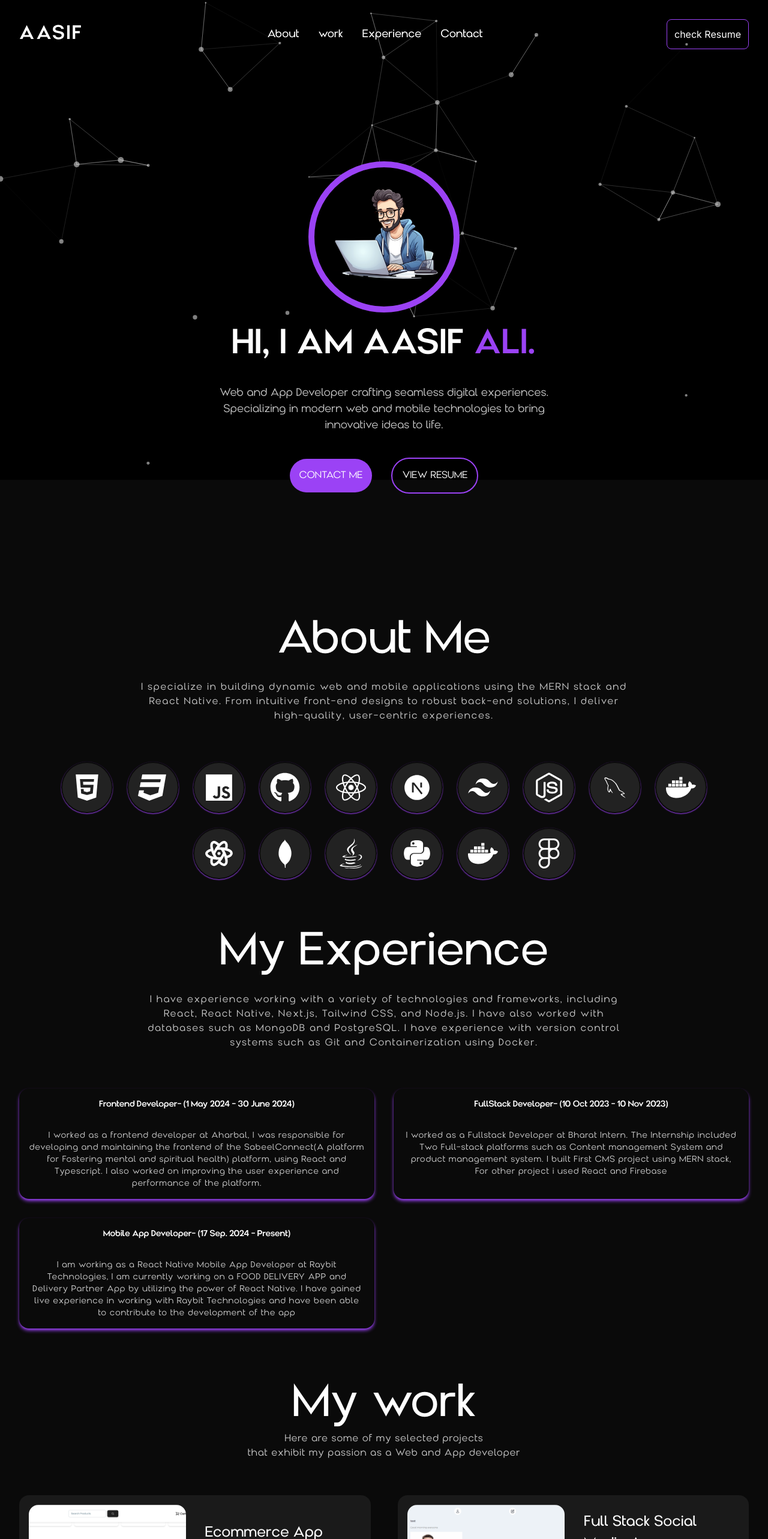
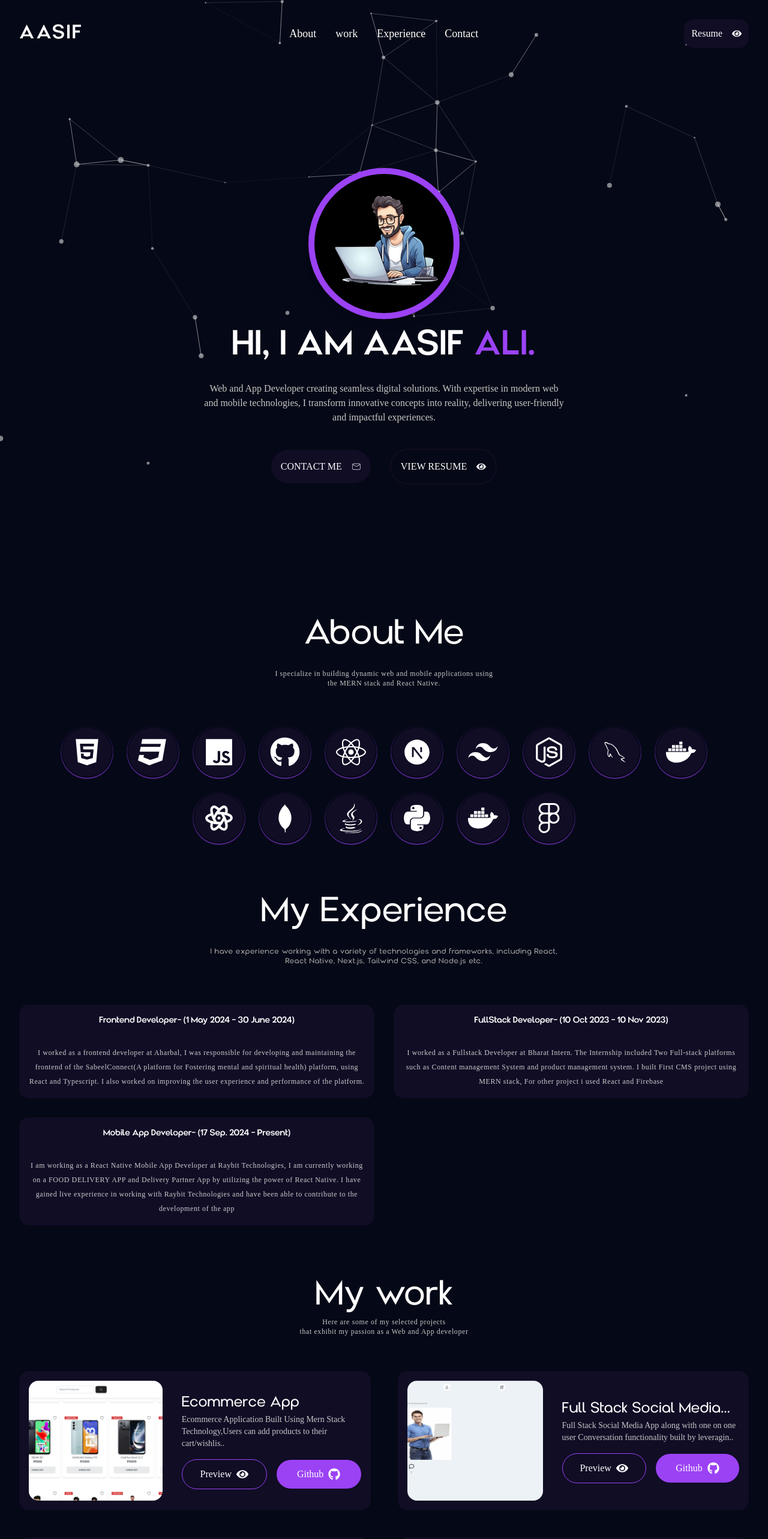
Before and after one commit to meAasifAli/next_portfolio, a Next.js app: page / in a window 1280 px wide. Shown: the top 2566 px of the page at 60% size. Built offline with nearby package versions, Linux system fonts and the light colour scheme; a web font is replaced by a local one.

Commit message:
added different bg color

```diff
--- a/package.json
+++ b/package.json
@@ -11,6 +11,8 @@
   "dependencies": {
     "@copilotkit/react-core": "^1.3.1",
     "@formspree/react": "^2.5.1",
+    "@react-three/drei": "^9.120.4",
+    "@react-three/fiber": "^8.17.10",
     "@tsparticles/engine": "^3.7.1",
     "@tsparticles/react": "^3.0.0",
     "aos": "^2.3.4",
@@ -26,6 +28,7 @@
     "react-icons": "^5.2.1",
     "react-intersection-observer": "^9.13.1",
     "tailwind-merge": "^2.5.5",
+    "three": "^0.171.0",
     "tsparticles": "^3.7.1"
   },
   "devDependencies": {
@@ -33,6 +36,7 @@
     "@types/node": "^20",
     "@types/react": "^18",
     "@types/react-dom": "^18",
+    "@types/three": "^0.171.0",
     "eslint": "^8",
     "eslint-config-next": "14.2.4",
     "postcss": "^8",
--- a/src/app/globals.css
+++ b/src/app/globals.css
@@ -1,6 +1,6 @@
-@import url("https://fonts.googleapis.com/css2?family=Playwrite+US+Trad:wght@100..400&display=swap");
-@import url("https://fonts.googleapis.com/css2?family=Bebas+Neue&display=swap");
-@import url("https://fonts.googleapis.com/css2?family=Manrope:wght@200..800&display=swap");
+@import url('https://fonts.googleapis.com/css2?family=Playwrite+US+Trad:wght@100..400&display=swap');
+@import url('https://fonts.googleapis.com/css2?family=Bebas+Neue&display=swap');
+@import url('https://fonts.googleapis.com/css2?family=Manrope:wght@200..800&display=swap');
 
 @tailwind base;
 @tailwind components;
@@ -13,35 +13,38 @@
 }
 
 @font-face {
-  font-family: "Amenti";
-  src: url("/fonts/Amenti_Regular.otf");
+  font-family: 'Amenti';
+  src: url('/fonts/Amenti_Regular.otf');
   font-weight: 400;
 }
 
 @font-face {
-  font-family: "Amenti";
-  src: url("/fonts/Amenti_Bold.otf");
+  font-family: 'Amenti';
+  src: url('/fonts/Amenti_Bold.otf');
   font-weight: 700;
 }
 
 @font-face {
-  font-family: "Amenti";
-  src: url("/fonts/Amenti_Medium.otf");
+  font-family: 'Amenti';
+  src: url('/fonts/Amenti_Medium.otf');
   font-weight: 500;
 }
 
 @font-face {
-  font-family: "Amenti";
-  src: url("/fonts/Amenti_Light.otf");
+  font-family: 'Amenti';
+  src: url('/fonts/Amenti_Light.otf');
   font-weight: 300;
 }
 
 body {
-  background-color: #0a0a0a;
+  background-color: #050816;
+  /* background: linear-gradient(-90deg, #804dee 0%, rgba(60, 51, 80, 0) 100%);
+  background: -webkit-linear-gradient(
+    -90deg,
+    #804dee 0%,
+    rgba(60, 51, 80, 0) 100%
+  ); */
   scroll-behavior: smooth;
-
-
-
 }
 
 .animated-button {
@@ -58,7 +61,7 @@ body {
 }
 
 .animated-button::before {
-  content: "";
+  content: '';
   position: absolute;
   top: 0;
   left: -100%;
@@ -91,7 +94,7 @@ body {
 }
 
 .reverse-animated-button::before {
-  content: "";
+  content: '';
   position: absolute;
   top: 0;
   left: 0;
@@ -116,6 +119,16 @@ body {
   animation: scale-up-center 0.4s cubic-bezier(0.39, 0.575, 0.565, 1) both;
 }
 
+.violet-gradient {
+  background: #804dee;
+  background: linear-gradient(-90deg, #804dee 0%, rgba(60, 51, 80, 0) 100%);
+  background: -webkit-linear-gradient(
+    -90deg,
+    #804dee 0%,
+    rgba(60, 51, 80, 0) 100%
+  );
+}
+
 @-webkit-keyframes scale-up-center {
   0% {
     -webkit-transform: scale(0.5);
@@ -137,9 +150,6 @@ body {
   }
 }
 
-
-
-
 #nav a:hover span {
   width: 100%;
 }
--- a/src/app/page.tsx
+++ b/src/app/page.tsx
@@ -49,7 +49,7 @@ export default function Home() {
   const options: ISourceOptions = useMemo(
     () => ({
       background: {
-        color: { value: '#000' },
+        color: { value: '#' },
       },
       fpsLimit: 120,
       interactivity: {
--- a/src/components/About.tsx
+++ b/src/components/About.tsx
@@ -32,16 +32,14 @@ const About = () => {
           className="flex flex-col  justify-center"
         >
           <div className="w-full relative">
-            <h1 className="text-white text-[43px] sm:text-[76px] text-center  font-medium leading-[90%] mb-8 sm:mb-0 font-amenti">
+            <h1 className="text-white text-[43px] sm:text-[57px] text-center  font-medium leading-[90%] mb-8 sm:mb-0 font-amenti">
               About Me
             </h1>
           </div>
           <div className="w-full sm:mt-8">
-            <p className="text-[#C7C7C7] sm:w-2/3 mx-auto text-[16px] leading-6  tracking-widest text-center font-amenti ">
+            <p className="text-[#C7C7C7] sm:w-2/3 mx-auto text-xs  leading-4 tracking-wider text-center font-playwrite">
               I specialize in building dynamic web and mobile applications using
-              the MERN stack and React Native. From intuitive front-end designs
-              to robust back-end solutions, I deliver high-quality, user-centric
-              experiences.
+              the MERN stack and React Native.
             </p>
           </div>
         </motion.div>
--- a/src/components/Experience.tsx
+++ b/src/components/Experience.tsx
@@ -7,24 +7,22 @@ const Experience = () => {
     <section className="w-full sm:h-auto flex justify-center items-center">
       <div className="flex flex-col justify-center gap-16 sm:gap-0 items-center space-y-8 sm:space-y-16">
         <motion.div
-          initial={{ x: '100%' }} // Start from off-screen to the left
+          initial={{ x: '-100%' }} // Start from off-screen to the left
           whileInView={{ x: '0%' }} // Move to the original position
           viewport={{ once: false }}
-          transition={{ duration: 1.5, ease: 'easeInOut', delay: 1 }}
+          transition={{ duration: 1.25, ease: 'easeInOut', delay: 1 }}
           className="flex flex-col  justify-center"
         >
           <div className="w-full relative">
-            <h1 className="text-white text-[43px] sm:text-[76px] text-center  font-medium leading-[90%] mb-8 sm:mb-0 font-amenti">
+            <h1 className="text-white text-[43px] sm:text-[57px] text-center  font-medium leading-[90%] mb-8 sm:mb-0 font-amenti">
               My Experience
             </h1>
           </div>
           <div className="w-full sm:mt-8">
-            <p className="text-[#C7C7C7] sm:w-2/3 mx-auto text-[16px] leading-6  tracking-widest text-center font-amenti ">
+            <p className="text-[#C7C7C7] sm:w-2/3 mx-auto text-xs leading-2  tracking-wider text-center font-amenti ">
               I have experience working with a variety of technologies and
               frameworks, including React, React Native, Next.js, Tailwind CSS,
-              and Node.js. I have also worked with databases such as MongoDB and
-              PostgreSQL. I have experience with version control systems such as
-              Git and Containerization using Docker.
+              and Node.js etc.
             </p>
           </div>
         </motion.div>
@@ -45,13 +43,13 @@ const Experience = () => {
                   viewport={{ once: false }}
                   transition={{ duration: 0.4, ease: 'easeInOut', delay: 0.2 }}
                   key={id}
-                  className="flex flex-col items-center  shadow-md shadow-[#9b42f5]  rounded-2xl"
+                  className="flex flex-col items-center  bg-[#100d25]  rounded-2xl"
                 >
                   <h3 className="text-white font-amenti font-bold text-center w-full sm:text-sm text-xl p-2 sm:p-4">
                     {item?.title}- <span>{` (${item?.duration})`}</span>
                   </h3>
                   {/* <div className="h-[0.5px] w-full bg-[#9b42f5] my-2 sm:my-4" /> */}
-                  <p className="text-[#ccc] font-amenti font-regular text-center w-full sm:text-sm text-xs p-2 sm:p-4  leading-6 tracking-wider">
+                  <p className="text-[#ccc] font-playwrite font-regular text-center w-full  text-xs p-2 sm:p-4  leading-6 tracking-wider">
                     {item?.description}
                   </p>
                 </motion.div>
--- a/src/components/Hero.tsx
+++ b/src/components/Hero.tsx
@@ -3,6 +3,8 @@ import Image from 'next/image'
 import Link from 'next/link'
 import React from 'react'
 import * as motion from 'motion/react-client'
+import { CiMail } from 'react-icons/ci'
+import { FaEye } from 'react-icons/fa'
 
 const Hero = () => {
   return (
@@ -32,35 +34,48 @@ const Hero = () => {
               />
             </motion.div>
 
-            <h1 className="text-[57px] text-center tracking-wide my-4 font-bold leading-[100%] text-white uppercase font-amenti">
+            <h1 className="sm:text-[57px] text-[43px]  tracking-wide text-center my-4 font-bold leading-10 text-white uppercase font-amenti">
               Hi, I am Aasif <span className="text-[#9b42f5]">Ali.</span>
             </h1>
-            <p className="text-[18px] text-center  sm:w-1/2 mx-auto font-regular text-[#C7C7C7] leading-[150%] mt-[16px] font-amenti">
-              Web and App Developer crafting seamless digital experiences.
-              Specializing in modern web and mobile technologies to bring
-              innovative ideas to life.
+            <p className="text-[16px] text-center  sm:w-1/2 mx-auto font-regular text-[#C7C7C7] leading-[150%] mt-[16px] font-playwrite">
+              Web and App Developer creating seamless digital solutions. With
+              expertise in modern web and mobile technologies, I transform
+              innovative concepts into reality, delivering user-friendly and
+              impactful experiences.
             </p>
-            <div className="flex justify-center items-center w-full gap-8 mt-[32px]">
-              <Link
-                href={'#contact'}
-                className="bg-[#9b42f5] flex items-center gap-2 p-4 rounded-full hover:scale-105 hover:transition-all delay-75 duration-300 ease-in-out"
+            <div className="flex flex-col sm:flex-row justify-center items-center w-full gap-8 mt-[32px]">
+              <motion.p
+                initial={{ translateY: 0 }}
+                whileHover={{ translateY: -10 }}
+                transition={{ duration: 0.3, ease: 'easeInOut' }}
+                className="bg-[#100d25] flex items-center gap-2 p-4 rounded-full "
               >
-                <p className="uppercase text-white  text-[16px] font-regular font-amenti">
+                <a
+                  href="#contact"
+                  className="uppercase text-white  text-[16px] font-regular font-playwrite flex items-center gap-4"
+                >
                   Contact Me
-                </p>
-              </Link>
+                  <CiMail />
+                </a>
+              </motion.p>
 
-              <button className="bg-transparent border-2 border-[#9b42f5] flex items-center gap-2 p-4 rounded-full hover:scale-105 hover:transition-all delay-75 duration-300 ease-in-out hover:bg-[#9b42f5] ">
-                <p className="uppercase text-white text-[16px] font-regular font-amenti">
+              <motion.button
+                initial={{ translateY: 0 }}
+                whileHover={{ translateY: -10 }}
+                transition={{ duration: 0.3, ease: 'easeInOut' }}
+                className="bg-transparent border-2 border-[#100d25] flex items-center gap-2 p-4 rounded-full "
+              >
+                <p className="uppercase text-white text-[16px] font-regular font-playwrite">
                   <a
-                    className="text-white"
+                    className="text-white flex items-center gap-4"
                     href="https://drive.google.com/file/d/10dr-uBLLsG7L8gxcFs_OjsZ18PsQmoY8/view?usp=drive_link"
                     target="_blank"
                   >
                     View Resume
+                    <FaEye />
                   </a>
                 </p>
-              </button>
+              </motion.button>
             </div>
           </div>
         </div>
--- a/src/components/Navbar.tsx
+++ b/src/components/Navbar.tsx
@@ -3,7 +3,9 @@
 import { navLinks } from '@/static/nav'
 import React, { useState } from 'react'
 import { BiMenuAltRight } from 'react-icons/bi'
+import { FaEye } from 'react-icons/fa'
 import { MdOutlineClose } from 'react-icons/md'
+import * as motion from 'motion/react-client'
 
 const Navbar = () => {
   const [openMenu, setOpenMenu] = useState<boolean>(false)
@@ -20,7 +22,7 @@ const Navbar = () => {
             <li
               id="nav"
               key={id}
-              className="relative text-white text-[18px] font-medium leading-6 font-amenti"
+              className="relative text-white text-[18px] font-medium leading-6 font-playwrite"
             >
               <a href={navItem.link} className="relative">
                 {navItem.name}
@@ -31,15 +33,21 @@ const Navbar = () => {
         })}
       </ul>
 
-      <button className="hidden sm:flex border-[1px] border-[#9b42f5] p-3 rounded-lg">
+      <motion.button
+        initial={{ translateY: 0 }}
+        whileHover={{ translateY: -10 }}
+        transition={{ duration: 0.3, ease: 'easeInOut' }}
+        className="hidden sm:flex bg-[#100d25] p-3 rounded-2xl"
+      >
         <a
-          className="text-white"
+          className="text-white flex items-center gap-4 font-playwrite font-normal"
           href="https://drive.google.com/file/d/10dr-uBLLsG7L8gxcFs_OjsZ18PsQmoY8/view?usp=drive_link"
           target="_blank"
         >
-          check Resume
+          Resume
+          <FaEye />
         </a>
-      </button>
+      </motion.button>
 
       <div className="block sm:block md:hidden">
         <div>
--- a/src/components/Project.tsx
+++ b/src/components/Project.tsx
@@ -2,7 +2,7 @@
 import { ProjectProps } from '@/types/project'
 import Image from 'next/image'
 import Link from 'next/link'
-import { FaGithub } from 'react-icons/fa'
+import { FaEye, FaGithub } from 'react-icons/fa'
 import { MdOutlinePreview } from 'react-icons/md'
 import * as motion from 'motion/react-client'
 
@@ -13,9 +13,9 @@ type project = {
 const Project = ({ project }: project) => {
   return (
     <motion.div
-      initial={{ translateY: 0 }}
-      whileHover={{ translateY: -20 }}
-      className="flex flex-col lg:flex-row gap-4  items-center justify-between w-full  bg-[#1A1A1A] p-4 rounded-2xl "
+      initial={{ rotateX: '0deg', rotateY: '0deg', rotateZ: '0deg' }}
+      whileHover={{ rotateX: '5deg', rotateY: '0deg', rotateZ: '5deg' }}
+      className="flex flex-col lg:flex-row gap-4  items-center justify-between w-full  bg-[#100d25] p-4 rounded-2xl "
     >
       <motion.div initial={{ translateY: 0 }} whileHover={{ translateY: -40 }}>
         <Image
@@ -31,29 +31,29 @@ const Project = ({ project }: project) => {
         whileHover={{ scale: 1.1 }}
         className="ml-4"
       >
-        <h3 className="text-white text-[24px] font-medium font-amenti">
+        <h3 className="text-white text-[24px] font-medium font-amenti line-clamp-1">
           {project.title}
         </h3>
-        <p className="font-amenti font-regular text-sm text-[#c7c7c7] text-wrap">
-          {project.content.slice(0, 60)}..
+        <p className="font-playwrite font-regular text-sm text-[#c7c7c7] text-wrap">
+          {project.content.slice(0, 100)}..
         </p>
         <div className="flex items-center w-full justify-between gap-4 mt-4">
           <button className=" w-full p-3 bg-transparent border border-[#9b42f5] rounded-full hover:scale-105 hover:transition-all ease-in-out duration-300 delay-75">
             <Link
               href={project.DeployURL}
-              className="text-white font-amenti text-center flex items-center gap-2 "
+              className="text-white font-playwrite text-center flex justify-center items-center gap-2 "
             >
-              <MdOutlinePreview size={20} color="#fff" />
               <p>Preview</p>
+              <FaEye size={20} color="#fff" />
             </Link>
           </button>
           <button className=" w-full p-3  bg-[#9b42f5] rounded-full hover:scale-105 hover:transition-all ease-in-out duration-300 delay-75">
             <Link
               href={project.GitURl}
-              className="text-white font-amenti text-center flex items-center gap-2 "
+              className="text-white font-playwrite text-center flex justify-center items-center gap-2 "
             >
+              <p>Github</p>
               <FaGithub size={20} color="#fff" />
-              <p>Github</p>
             </Link>
           </button>
         </div>
--- a/src/components/Projects.tsx
+++ b/src/components/Projects.tsx
@@ -12,10 +12,10 @@ const Projects = () => {
       className="flex flex-col justify-end items-center w-full"
     >
       <div className="flex flex-col justify-center items-center w-full">
-        <h1 className="text-white font-amenti text-[43px]  sm:text-[76px] leading-[100%] font-medium">
+        <h1 className="text-white font-amenti text-[43px]  sm:text-[57px] leading-[100%] font-medium">
           My work
         </h1>
-        <span className="text-wrap font-amenti text-center text-[16px] text-[#C7C7C7] leading-[160%] sm:leading-[150%] tracking-wider py-2 font-regular">
+        <span className="text-wrap text-center text-xs text-[#C7C7C7] leading-2 tracking-wider py-2 font-playwrite">
           Here are some of my selected projects <br /> that exhibit my passion
           as a Web and App developer
         </span>
--- a/src/components/Skill.tsx
+++ b/src/components/Skill.tsx
@@ -7,13 +7,15 @@ const Skill = ({ icon }: { icon: JSX.Element }) => {
       whileInView={{ y: '0%' }}
       viewport={{ once: false }}
       whileHover={{
-        rotate: '-360deg',
-        transition: { duration: 0.4, ease: 'easeInOut' },
+        rotateZ: '360deg',
+        rotateY: '360deg',
+        rotateX: '360deg',
+        transition: { duration: 1.25, ease: 'easeInOut' },
       }}
       transition={{ duration: 1.5, ease: 'easeInOut' }}
       className="p-[2px] rounded-full shadow-sm shadow-[#9b42f5] hover:scale-105 hover:transition-all duration-300 ease-linear"
     >
-      <div className="sm:p-4  p-2 rounded-full cursor-pointer bg-[#222222] overflow-hidden flex justify-center items-center">
+      <div className="sm:p-4  p-2 rounded-full cursor-pointer bg-[#100d25] overflow-hidden flex justify-center items-center">
         {icon}
       </div>
     </motion.div>
```
Also changed, not shown: src/components/Contact.tsx (+11 -11 lines), src/components/Footer.tsx (+8 -8 lines), 1 other file (tests, documents, lock files or other folders).
